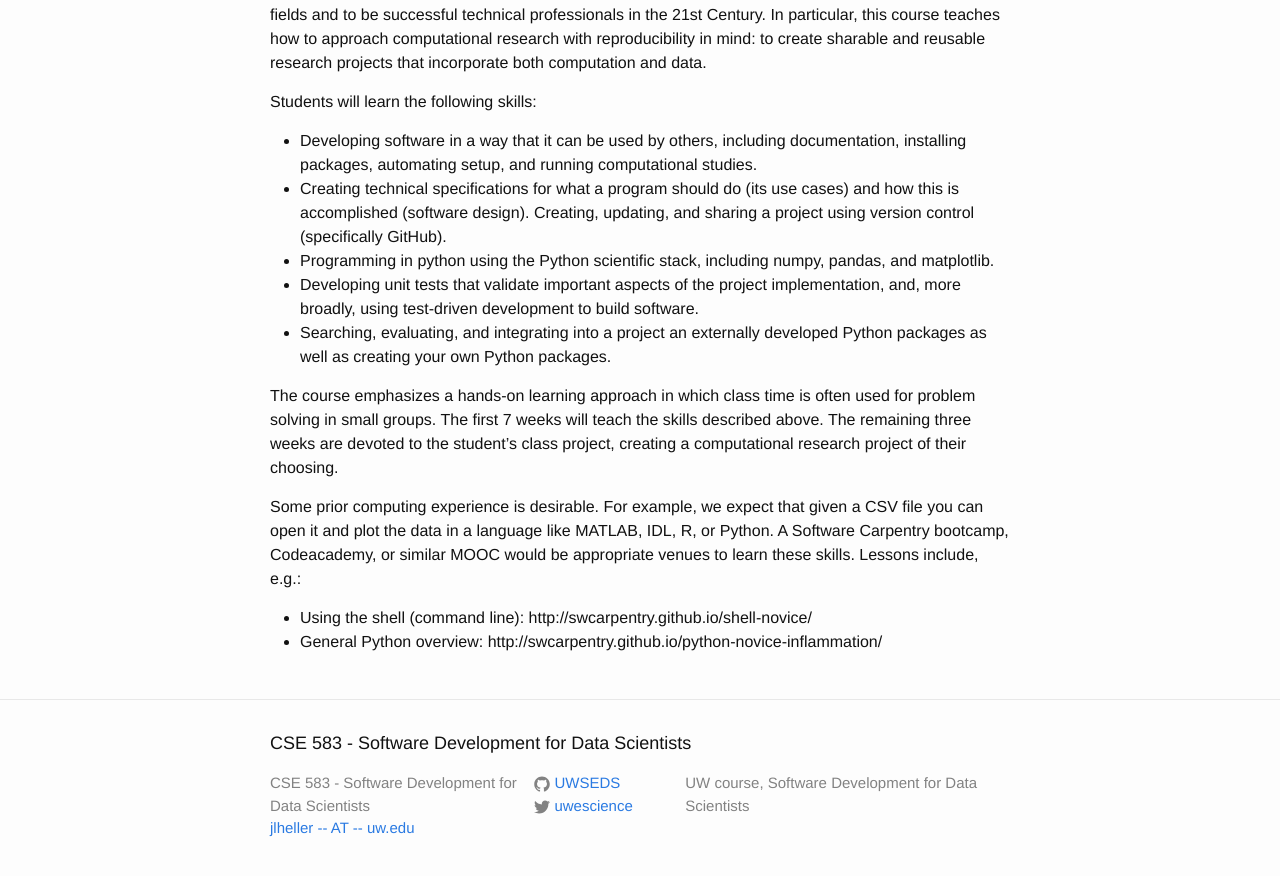
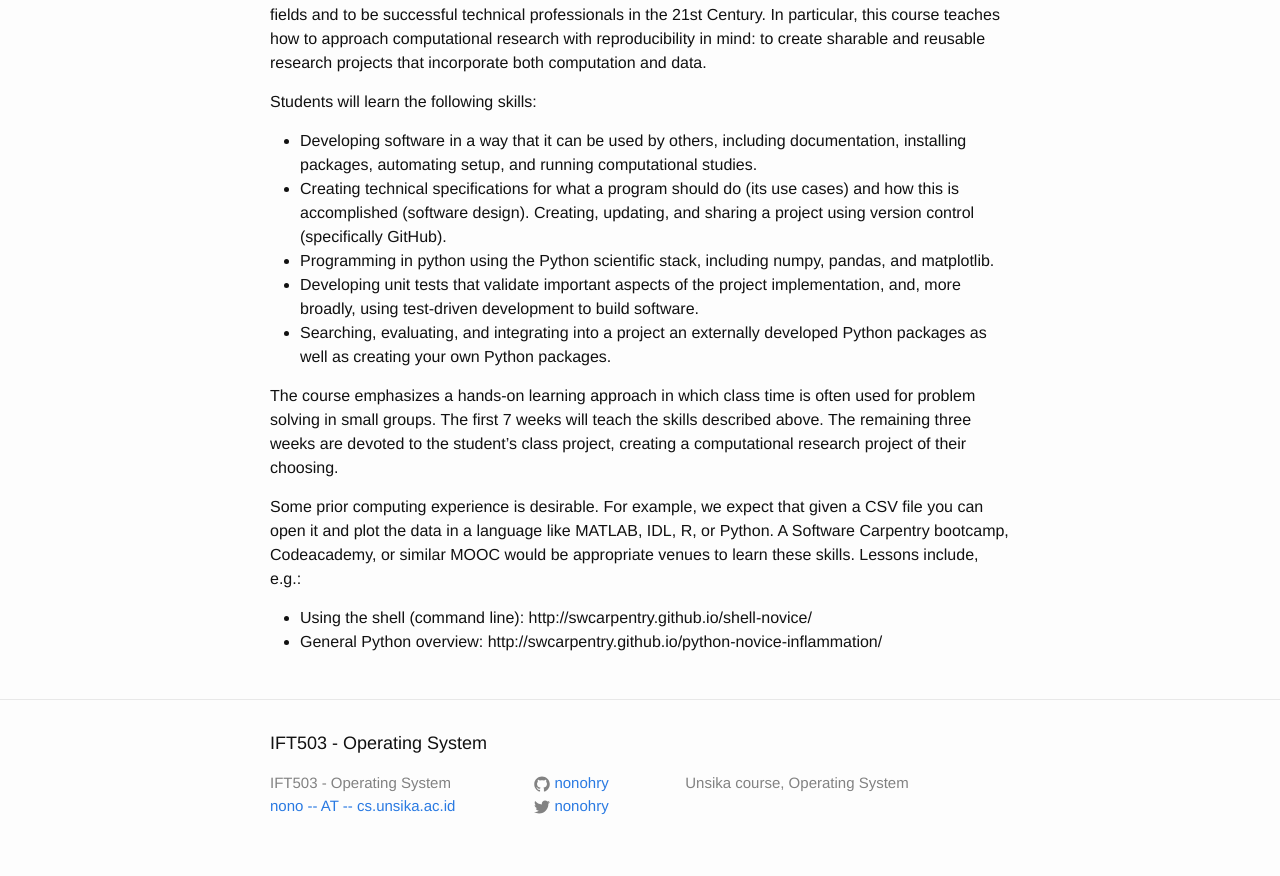
Before and after one commit to nonohry/IFT503, a Jekyll site: the page built from index.md, in a window 1280 px wide and 900 px high, scrolled down 742 px. Shown: the top 876 px of the window. Built offline with Jekyll 4.4.1, drawn with Linux system fonts in a browser that asks for light colours; some of the changed text lies outside the part shown.

Commit message:
Commit Pertama

```diff
--- a/_config.yml
+++ b/_config.yml
@@ -1,10 +1,10 @@
 # Site settings
-title: CSE 583 - Software Development for Data Scientists
-email: jlheller -- AT -- uw.edu
-description: "UW course, Software Development for Data Scientists"
-url: "http://uwseds.github.io"
-twitter_username: uwescience
-github_username:  UWSEDS
+title: IFT503 - Operating System
+email: nono -- AT -- cs.unsika.ac.id
+description: "Unsika course, Operating System"
+url: "http://nonohry.github.io/IFT503"
+twitter_username: nonohry
+github_username:  nonohry
 
 
 # Build settings
```
